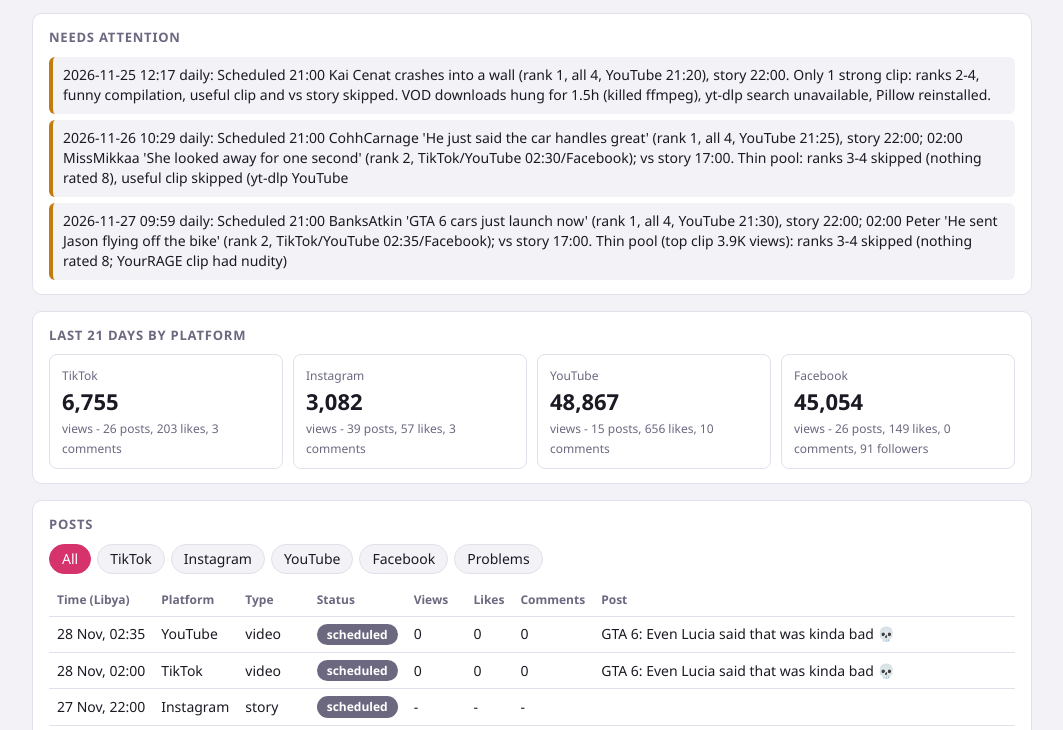
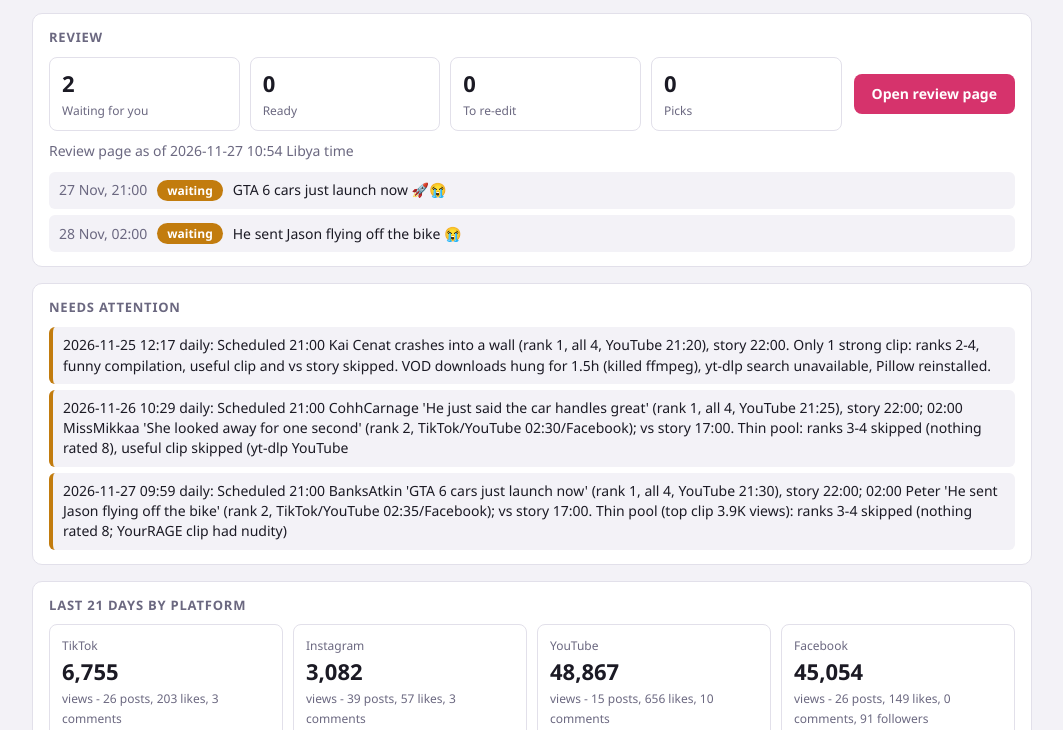
Before and after one commit to Hashem-Buzer/gta-clips-media, a plain HTML site: page dashboard/index.html in a window 1280 px wide. Shown: the part 68-798 px from the top of the page, without its empty margins (108-1171 px from the left). Drawn offline with Linux system fonts and the light colour scheme.

Commit message:
Dashboard: Review panel linked to the review page

```diff
--- a/dashboard/index.html
+++ b/dashboard/index.html
@@ -42,6 +42,10 @@ th{color:var(--muted);font-weight:600;font-size:12px}
 a{color:var(--accent)}
 .filters{display:flex;flex-wrap:wrap;gap:6px;margin-bottom:10px}
 .filters button{border:1px solid var(--line);background:var(--bg);color:var(--fg);border-radius:99px;padding:4px 12px;cursor:pointer;font:inherit}
+.review{display:flex;flex-wrap:wrap;gap:12px;align-items:center;justify-content:space-between;margin-bottom:10px}
+.btn{display:inline-block;background:var(--accent);color:#fff;text-decoration:none;font-weight:600;padding:10px 18px;border-radius:8px}
+ul.drafts{list-style:none;margin:10px 0 0;padding:0;display:grid;gap:6px}
+ul.drafts li{display:flex;gap:10px;align-items:center;flex-wrap:wrap;padding:8px 10px;border-radius:6px;background:var(--bg)}
 .filters button[aria-pressed="true"]{background:var(--accent);border-color:var(--accent);color:#fff}
 </style>
 </head>
@@ -51,6 +55,13 @@ a{color:var(--accent)}
     <div><h1>GTA 6 Clips Control</h1><div class="muted" id="updated">Loading...</div></div>
     <span class="pill idle" id="health">...</span>
   </header>
+
+  <section class="panel">
+    <h2>Review</h2>
+    <div class="review"><div class="tiles" id="rtiles" style="flex:1"></div><a class="btn" id="rlink" href="https://claude.ai/artifact/CE88PrZVyq1ir6Jsh6ADzR">Open review page</a></div>
+    <div class="muted" id="rnote"></div>
+    <ul class="drafts" id="drafts"></ul>
+  </section>
 
   <section class="panel"><h2>Needs attention</h2><ul class="alerts" id="alerts"></ul></section>
 
@@ -94,6 +105,18 @@ function render(D){
   var al=document.getElementById("alerts"); al.textContent="";
   if(!D.alerts.length) al.appendChild(el("li","","Nothing. Everything ran as planned."));
   D.alerts.forEach(function(a){al.appendChild(el("li",a.level,a.text));});
+
+  var R=D.review||null, rt=document.getElementById("rtiles"), dl=document.getElementById("drafts");
+  rt.textContent=""; dl.textContent="";
+  if(R){
+    [["waiting","Waiting for you"],["ready","Ready"],["edit","To re-edit"],["picks","Picks"]].forEach(function(k){
+      var box=el("div","tile"); box.appendChild(el("b","",n(R[k[0]]))); box.appendChild(el("span","",k[1])); rt.appendChild(box);});
+    document.getElementById("rnote").textContent="Review page as of "+R.updated+" Libya time"+(R.picks_new?", "+R.picks_new+" pick"+(R.picks_new>1?"s":"")+" waiting for analysis":"");
+    (R.drafts||[]).forEach(function(d){
+      var li=el("li"); li.appendChild(el("span","muted",libya(d.time)));
+      var cls={waiting:"warn",ready:"ok",edit:"warn",remove:"bad"}[d.state]||"idle";
+      li.appendChild(el("span","pill "+cls,d.state)); li.appendChild(el("span","",d.top)); dl.appendChild(li);});
+  } else document.getElementById("rnote").textContent="No review data yet. It appears after the next run.";
 
   var tl=document.getElementById("tiles"); tl.textContent="";
   Object.keys(PLAT).forEach(function(k){
```
